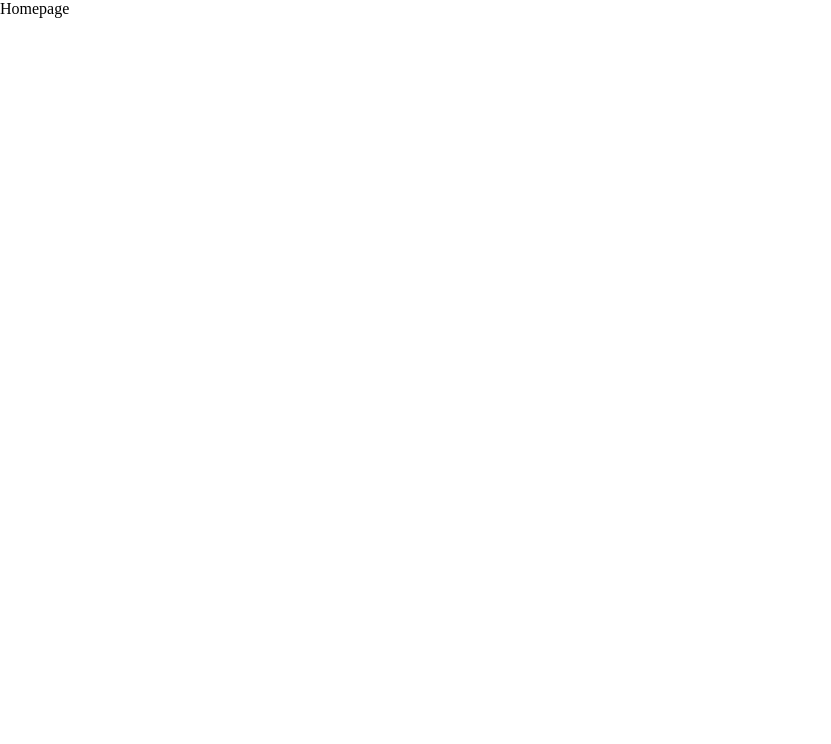
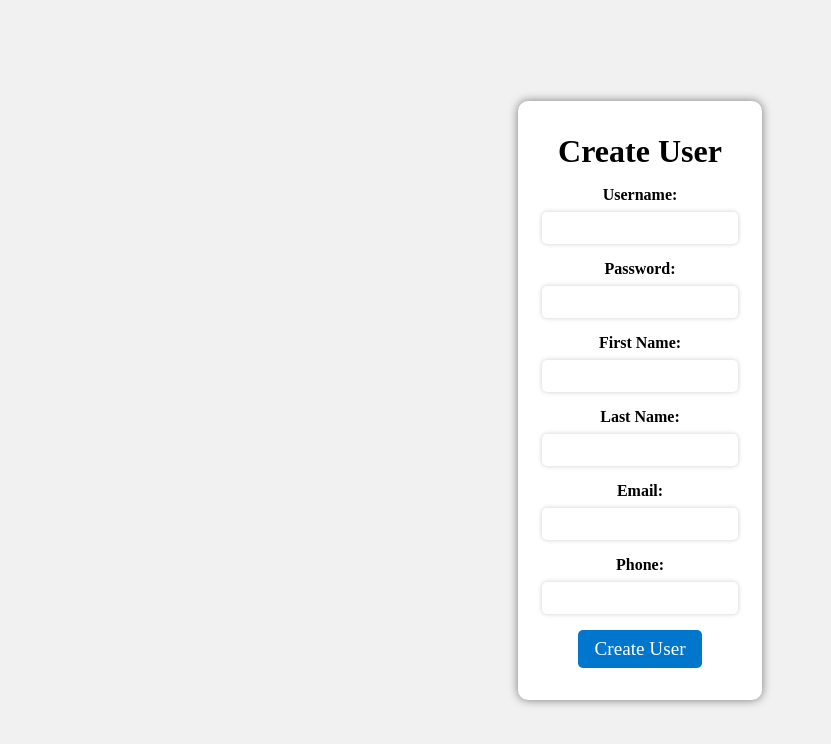
Before and after one commit to nikola-bozin-org/Click-NET, a React (Create React App) app in the folder frontend/: page / in a window 1280 px wide. Shown: the top 744 px of the page, without its empty margins (0-831 px from the left). Built offline with nearby package versions, Linux system fonts and the light colour scheme; a web font is replaced by a local one.

Commit message:
changes-fe

```diff
--- a/frontend/src/App.jsx
+++ b/frontend/src/App.jsx
@@ -2,11 +2,13 @@ import {BrowserRouter as Router, Route,Routes,Navigate} from 'react-router-dom'
 import Homepage from './pages/Homepage';
 import Test from './pages/Test';
 import E404 from './pages/E404';
+import CreateUser from './components/create-user/CreateUser';
+import Login from './components/login/Login';
 function App() {
   return (
     <Router>
     <Routes>
-    <Route exact path="/" element={<Homepage/>}/>
+    <Route exact path="/" element={<CreateUser/>}/>
     <Route exact path="/test1/test2" element={<Test/>}/>
     <Route exact path="/404" element={<E404/>}/>
     <Route path="*" element={<E404/>}/>
--- /dev/null
+++ b/frontend/src/components/create-user/CreateUser.jsx
@@ -0,0 +1,68 @@
+import React, { useState } from 'react';
+import './createUser.css';
+
+const CreateUser = () => {
+  const [formData, setFormData] = useState({
+    username: '',
+    password: '',
+    firstName: '',
+    lastName: '',
+    email: '',
+    phone: ''
+  });
+
+  const handleInputChange = (event) => {
+    const { name, value } = event.target;
+    setFormData({
+      ...formData,
+      [name]: value
+    });
+  };
+
+  const handleSubmit = (event) => {
+    event.preventDefault();
+
+    //vrati localhost i digni na neki drugi port da terstiras cors
+    //modifikuj ovo da uvati createduser true i da pokaze da je sucessfull i da skloni posle nekog vremena,
+    //ili crveno da ne postoji il tako nesto
+    fetch('https://click-net-test.onrender.com/api/users', {
+      method: 'POST',
+      headers: {
+        'Content-Type': 'application/json'
+      },
+      body: JSON.stringify(formData)
+    })
+    .then(response => response.json())
+    .then(data => console.log(data))
+    .catch(error => console.error(error));
+  };
+
+  return (
+    <div className="create-user-container">
+      <form className="create-user-form" onSubmit={handleSubmit}>
+        <h1>Create User</h1>
+        <label htmlFor="username">Username:</label>
+        <input type="text" id="username" name="username" value={formData.username} onChange={handleInputChange} required />
+
+        <label htmlFor="password">Password:</label>
+        <input type="password" id="password" name="password" value={formData.password} onChange={handleInputChange} required />
+
+        <label htmlFor="firstName">First Name:</label>
+        <input type="text" id="firstName" name="firstName" value={formData.firstName} onChange={handleInputChange} required />
+
+        <label htmlFor="lastName">Last Name:</label>
+        <input type="text" id="lastName" name="lastName" value={formData.lastName} onChange={handleInputChange} required />
+
+        <label htmlFor="email">Email:</label>
+        <input type="email" id="email" name="email" value={formData.email} onChange={handleInputChange} required />
+
+        <label htmlFor="phone">Phone:</label>
+        <input type="tel" id="phone" name="phone" value={formData.phone} onChange={handleInputChange} required />
+
+        <button type="submit">Create User</button>
+      </form>
+    </div>
+  );
+};
+
+export default CreateUser;
--- /dev/null
+++ b/frontend/src/components/create-user/createUser.css
@@ -0,0 +1,50 @@
+.create-user-container {
+    display: flex;
+    justify-content: center;
+    align-items: center;
+    height: 100vh;
+    background-color: #f1f1f1;
+}
+
+.create-user-form {
+    display: flex;
+    flex-direction: column;
+    justify-content: center;
+    align-items: center;
+    padding: 2rem;
+    background-color: white;
+    border-radius: 10px;
+    box-shadow: 0px 0px 10px 0px rgba(0, 0, 0, 0.5);
+}
+
+h1 {
+    margin-bottom: 1rem;
+}
+
+label {
+    font-weight: bold;
+    margin-bottom: 0.5rem;
+}
+
+input {
+    width: 100%;
+    padding: 0.5rem;
+    margin-bottom: 1rem;
+    border-radius: 5px;
+    border: none;
+    box-shadow: 0px 0px 5px 0px rgba(0, 0, 0, 0.2);
+}
+
+button {
+    padding: 0.5rem 1rem;
+    border-radius: 5px;
+    border: none;
+    background-color: #0077cc;
+    color: white;
+    font-size: 1.2rem;
+    cursor: pointer;
+}
+
+button:hover {
+    background-color: #005fa3;
+}
--- /dev/null
+++ b/frontend/src/components/login/Login.jsx
@@ -0,0 +1,54 @@
+import { useState } from "react";
+import './login.css';
+
+function Login() {
+  const [username, setUsername] = useState("");
+  const [password, setPassword] = useState("");
+
+  const handleSubmit = async (e) => {
+    e.preventDefault();
+    try {
+      const response = await fetch("http://localhost:5555/", {
+        method: "POST",
+        headers: {
+          "Content-Type": "application/json"
+        },
+        body: JSON.stringify({
+          username,
+          password
+        })
+      });
+      const data = await response.json();
+      console.log(data);
+    } catch (error) {
+      console.error(error);
+    }
+  };
+
+  return (
+    <div className="login-container">
+      <form onSubmit={handleSubmit} className="login-form">
+        <h1>Login</h1>
+        <label htmlFor="username">Username</label>
+        <input
+          type="text"
+          id="username"
+          value={username}
+          onChange={(e) => setUsername(e.target.value)}
+          required
+        />
+        <label htmlFor="password">Password</label>
+        <input
+          type="password"
+          id="password"
+          value={password}
+          onChange={(e) => setPassword(e.target.value)}
+          required
+        />
+        <button type="submit">Login</button>
+      </form>
+    </div>
+  );
+}
+
+export default Login;
--- /dev/null
+++ b/frontend/src/components/login/login.css
@@ -0,0 +1,50 @@
+.login-container {
+    display: flex;
+    justify-content: center;
+    align-items: center;
+    height: 100vh;
+    background-color: #f1f1f1;
+  }
+
+  .login-form {
+    display: flex;
+    flex-direction: column;
+    justify-content: center;
+    align-items: center;
+    padding: 2rem;
+    background-color: white;
+    border-radius: 10px;
+    box-shadow: 0px 0px 10px 0px rgba(0, 0, 0, 0.5);
+  }
+
+  .login-form h1 {
+    margin-bottom: 1rem;
+  }
+
+  .login-form label {
+    font-weight: bold;
+    margin-bottom: 0.5rem;
+  }
+
+  .login-form input {
+    width: 100%;
+    padding: 0.5rem;
+    margin-bottom: 1rem;
+    border-radius: 5px;
+    border: none;
+    box-shadow: 0px 0px 5px 0px rgba(0, 0, 0, 0.2);
+  }
+
+  .login-form button {
+    padding: 0.5rem 1rem;
+    border-radius: 5px;
+    border: none;
+    background-color: #0077cc;
+    color: white;
+    font-size: 1.2rem;
+    cursor: pointer;
+  }
+
+  .login-form button:hover {
+    background-color: #005fa3;
+  }
```
